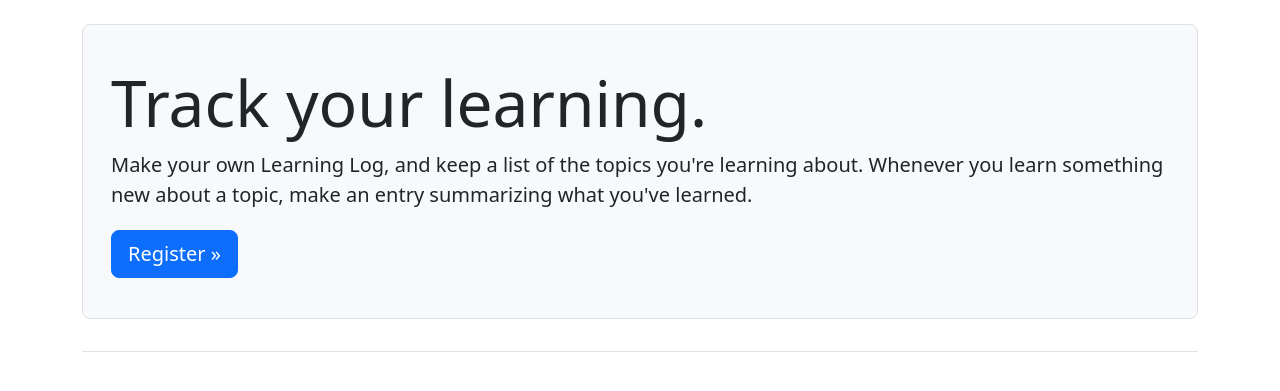
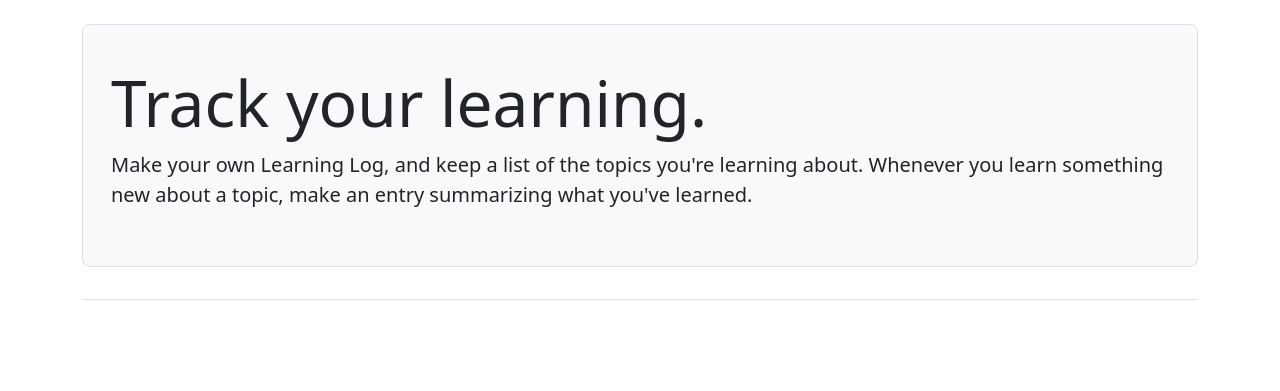
Before and after one commit to E-Conners-Lab/The_Learning_log, a Django app: page / in a window 1280 px wide. Shown: the part 58-449 px from the top of the page. Run offline with Django 5.2, Linux system fonts and the light colour scheme; some libraries are stand-ins or nearby versions.

Commit message:
Remove Registger link from homepage

```diff
--- a/learning_logs/templates/learning_logs/index.html
+++ b/learning_logs/templates/learning_logs/index.html
@@ -8,8 +8,6 @@
           <p class="lead">Make your own Learning Log, and keep a list of the
           topics you're learning about. Whenever you learn something new
           about a topic, make an entry summarizing what you've learned.</p>
-          <a class="btn btn-primary btn-lg mt-1"
-             href="{% url 'accounts:register' %}">Register &raquo;</a>
       </div>
   </div>
 {% endblock page_header %}
```
